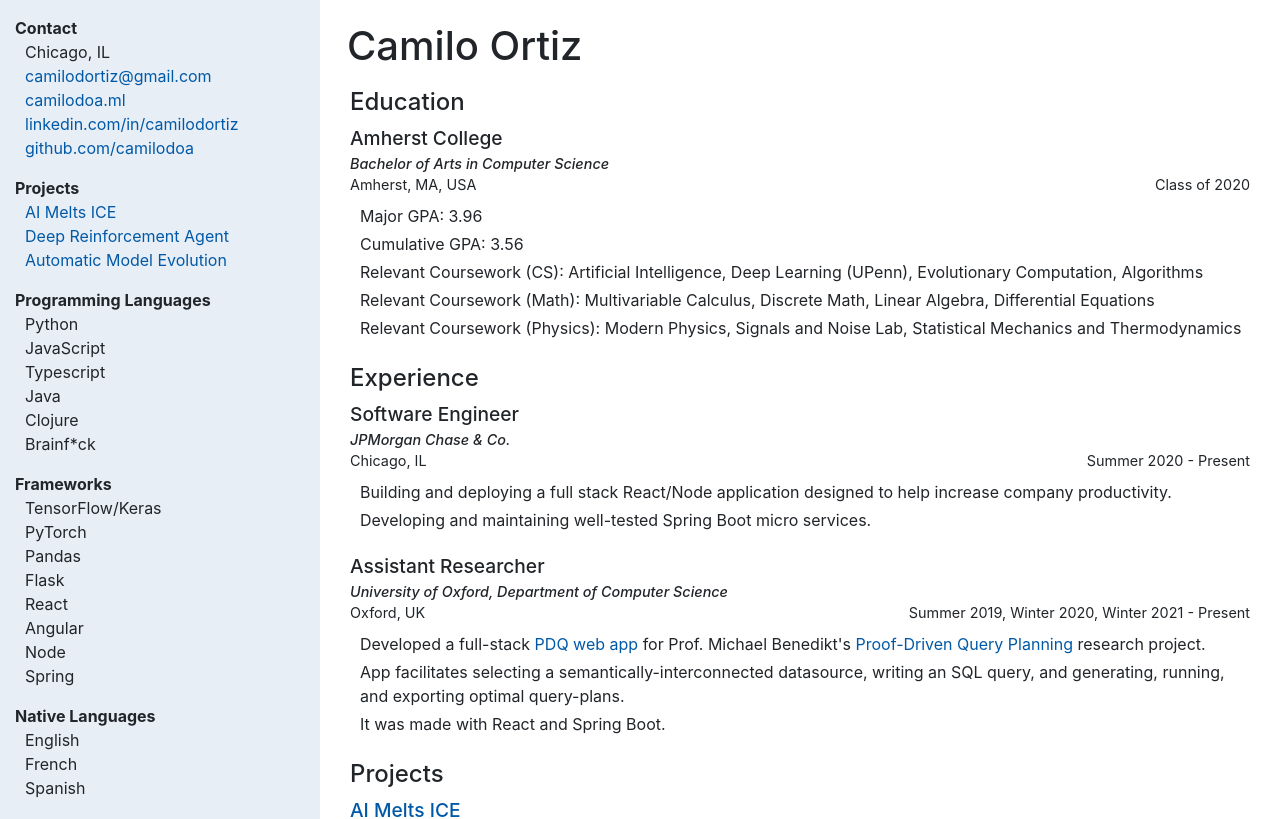
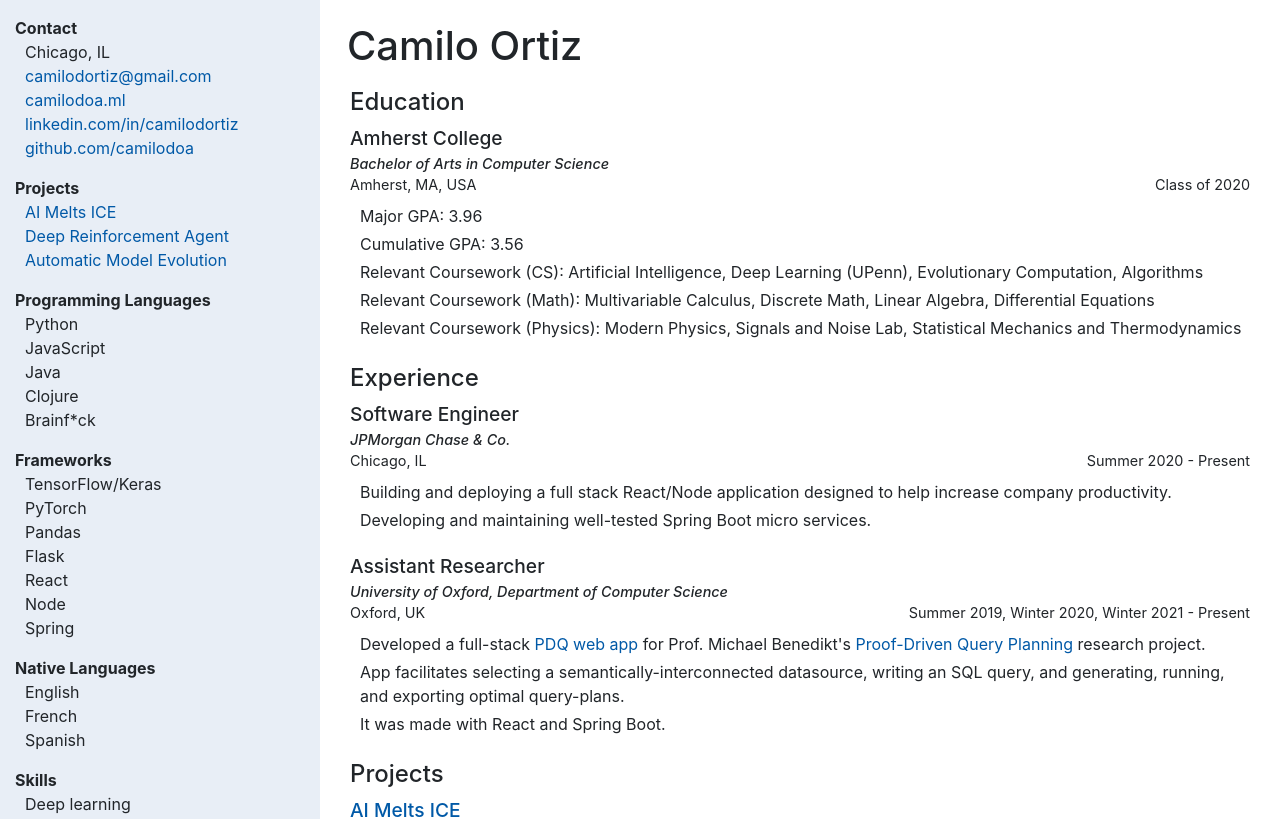
Before and after one commit to camilodoa/resume, a React (Create React App) app: page / in a window 1280 px wide. Shown: the top 819 px of the page. Built offline with nearby package versions, Linux system fonts and the light colour scheme.

Commit message:
Rm angular

```diff
--- a/src/App.js
+++ b/src/App.js
@@ -25,12 +25,12 @@ export default function App() {
     },
     {
       title : 'Programming Languages',
-      list : ['Python', 'JavaScript', 'Typescript', 'Java', 'Clojure', 'Brainf*ck']
+      list : ['Python', 'JavaScript', 'Java', 'Clojure', 'Brainf*ck']
     },
     {
       title : 'Frameworks',
       list : ['TensorFlow/Keras', 'PyTorch', 'Pandas', 'Flask', 'React',
-      'Angular', 'Node', 'Spring']
+      'Node', 'Spring']
     },
     {
       title : 'Native Languages',
```
